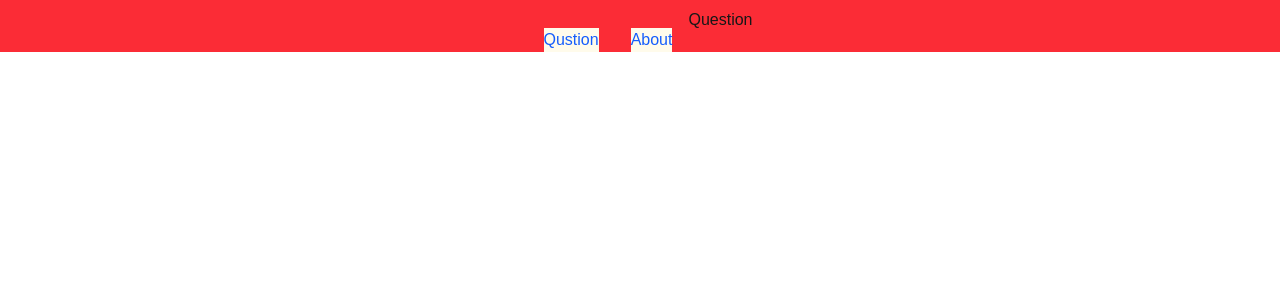
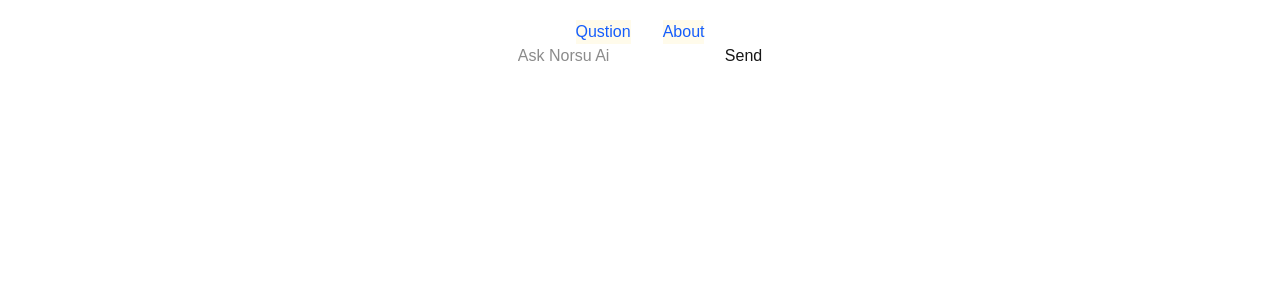
Before and after one commit to cl1ntdev/NorsuAsk, a Next.js app: page / in a window 1280 px wide. Shown: the top 300 px of the page. Built offline with nearby package versions, Linux system fonts and the light colour scheme.

Commit message:
new structre

```diff
--- a/src/app/page.tsx
+++ b/src/app/page.tsx
@@ -2,6 +2,7 @@
 
 import React, { useEffect } from "react";
 import { Header } from "./utils/_Components/Header";
+import Chat from "./utils/_Components/Chat";
 import { useState } from "react";
 
 
@@ -16,9 +17,9 @@
   },[page])
 
   return (
-    <div className="flex justify-center align-middle bg-red-500 pt-2">
+    <div className="flex flex-col items-center h-screen bg-white">
       <Header changePageStatus={handleChangePage} />
-      <a>{page}</a>
+      <Chat />
     </div>
   );
 }
```
